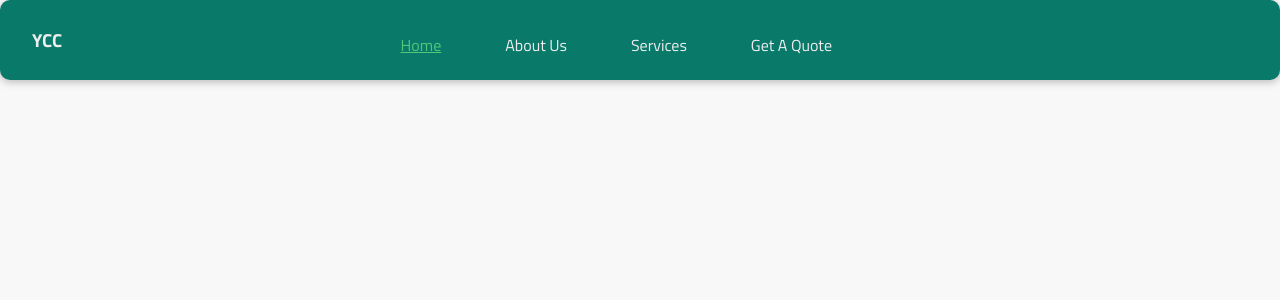
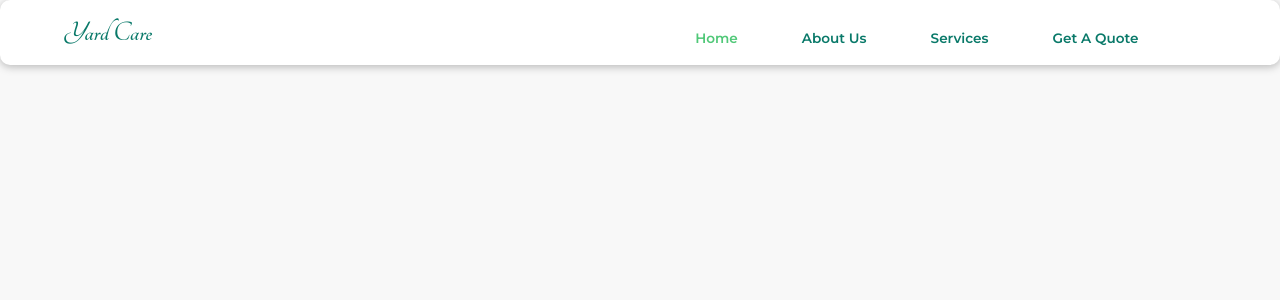
Before and after one commit to Amen-Musingarimi/yard-care, a React (Create React App) app: page / in a window 1280 px wide. Shown: the top 300 px of the page. Built offline with nearby package versions, Linux system fonts and the light colour scheme.

Commit message:
Finish the nav bar

```diff
--- a/src/components/NavBar.js
+++ b/src/components/NavBar.js
@@ -12,7 +12,7 @@ const NavBar = () => {
 
   return (
     <header>
-      <h3>YCC</h3>
+      <h3>Yard Care</h3>
       <nav ref={navRef}>
         <NavLink to="/" exact="true" activeclassname="active">
           Home
--- a/src/components/styles/main.css
+++ b/src/components/styles/main.css
@@ -1,10 +1,11 @@
-@import url('https://fonts.googleapis.com/css2?family=Titillium+Web:wght@300;400;700&display=swap');
+@import url('https://fonts.googleapis.com/css2?family=Montserrat:wght@300;400;500;600;700&display=swap');
+@import url('https://fonts.googleapis.com/css2?family=Tangerine:wght@400;700&display=swap');
 
 * {
   margin: 0;
   padding: 0;
   box-sizing: border-box;
-  font-family: 'Titillium Web', sans-serif;
+  font-family: 'Montserrat', sans-serif;
 }
 
 body {
@@ -13,27 +14,38 @@ body {
 }
 
 :root {
-  --mainColor: #097969;
+  --mainColor: #fff;
   --mainColorLight: #109c87;
   --secondaryColor: #db2b39;
-  --textColor: #eee;
+  --textColor: #097969;
 }
 
 header {
   display: flex;
   align-items: center;
-  justify-content: space-between;
-  height: 80px;
-  padding: 0 2rem;
+  justify-content: flex-end;
+  width: 100%;
+  padding: 0.6rem 2rem;
   background-color: var(--mainColor);
   color: var(--textColor);
   box-shadow: 0 2px 8px rgba(0, 0, 0, 0.26);
   border-radius: 10px;
 }
 
+header h3 {
+  position: absolute;
+  left: 4rem;
+  font-family: 'Tangerine', cursive;
+  width: max-content;
+  font-weight: 700;
+  font-size: 1.8rem;
+}
+
 nav a {
   margin: 0 2rem;
   text-decoration: none;
+  font-size: 0.85rem;
+  font-weight: 600;
   color: var(--textColor);
 }
 
@@ -55,7 +67,6 @@ header .nav-btn {
 
 .active {
   color: #50c878 !important;
-  text-decoration: underline !important;
 }
 
 @media only screen and (max-width: 1024px) {
```
